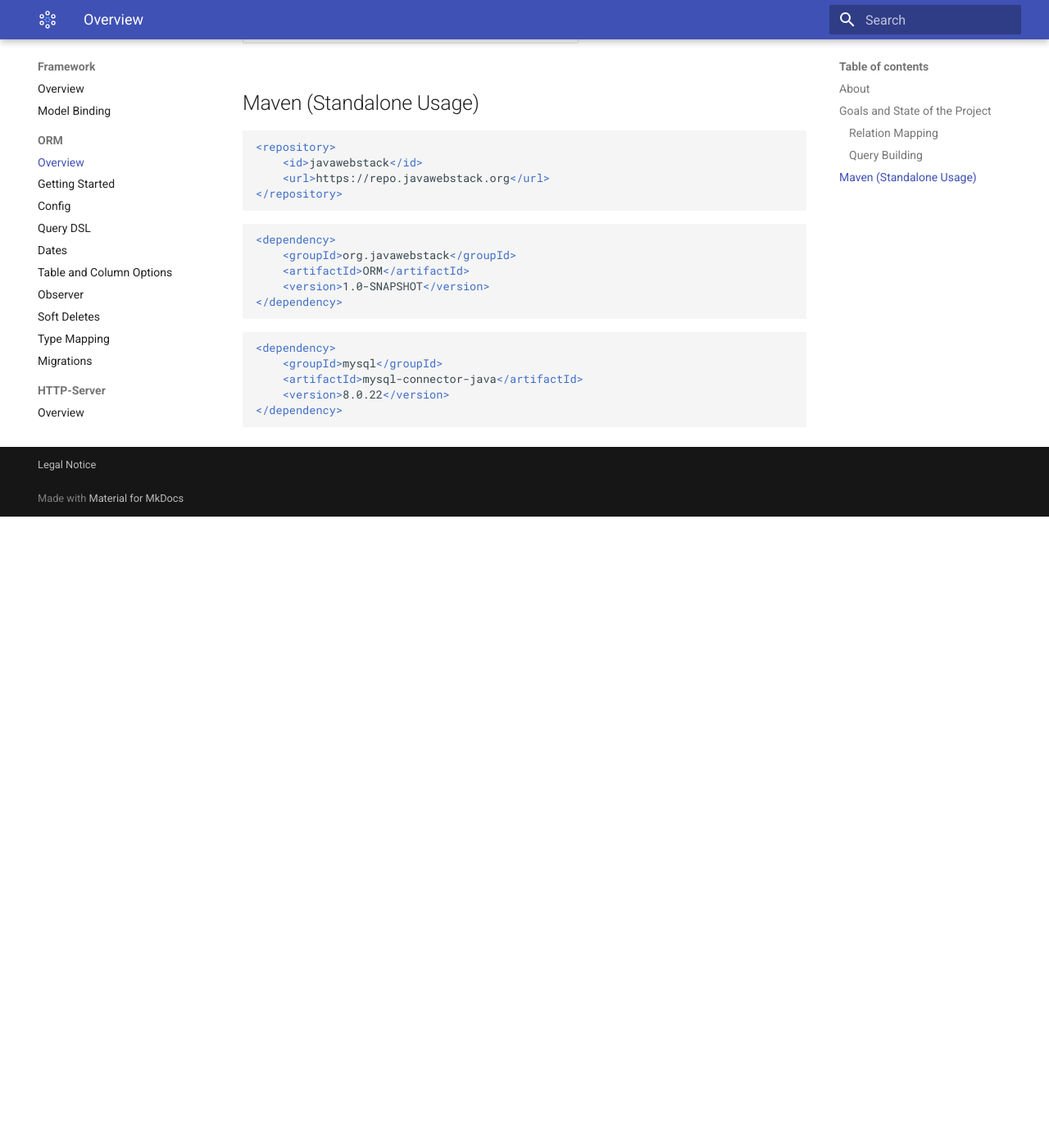
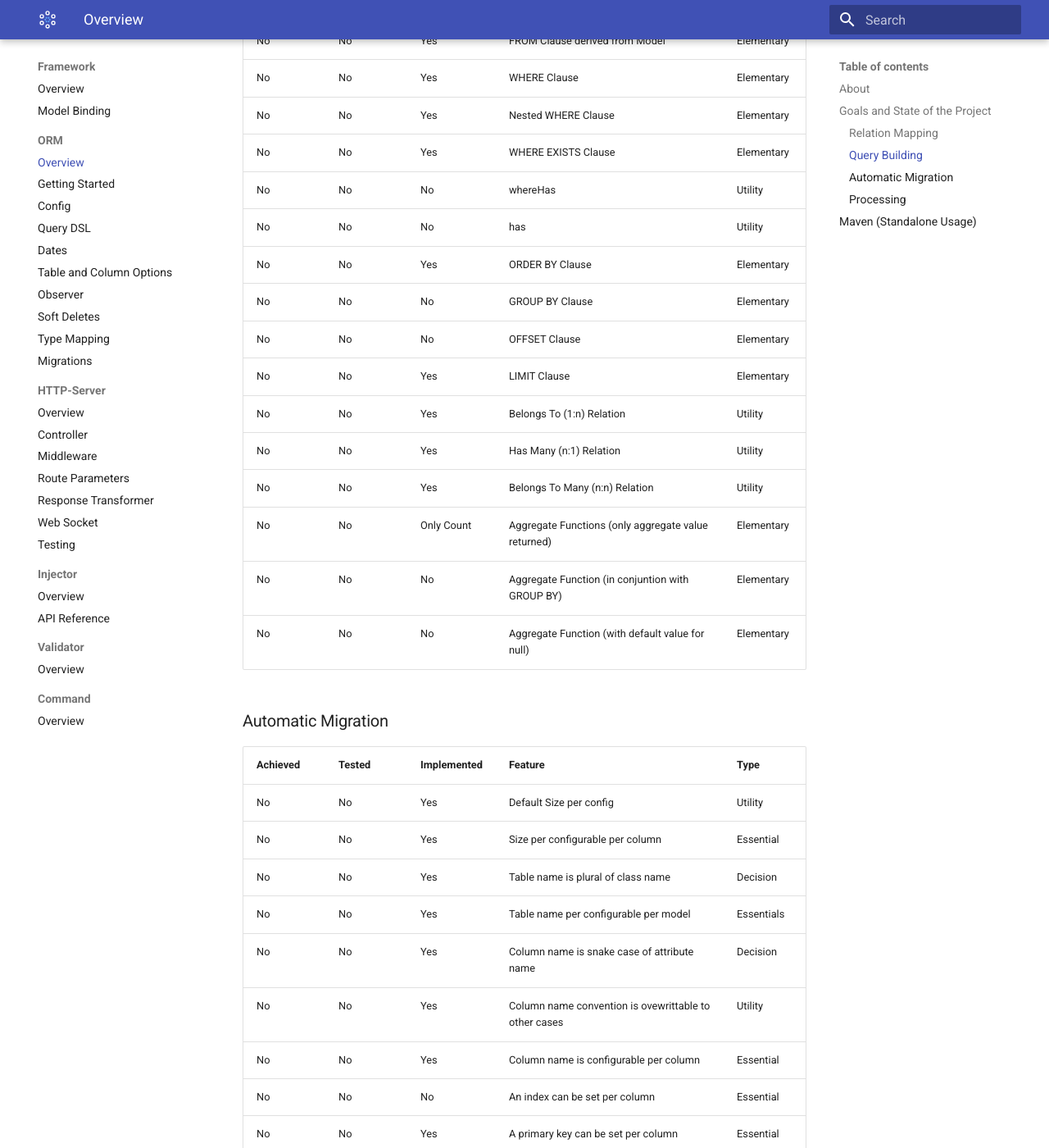
Before and after one commit to JavaWebStack/Docs, an MkDocs documentation site: the page built from docs/framework/orm/index.md, in a window 1280 px wide and 1400 px high, scrolled down 934 px. Shown: the whole window at 82% size. Built offline with MkDocs 1.6.1 and Material for MkDocs 9.7.7, drawn with Linux system fonts in a browser that asks for light colours; before the commit the page ends 1564 px from its top, so only the background shows below that; some of the changed text lies outside the part shown.

Commit message:
Add more specs

````diff
--- a/docs/framework/orm/index.md
+++ b/docs/framework/orm/index.md
@@ -12,15 +12,53 @@
 
 ### Relation Mapping
 
+|Achieved|Tested|Implemented|Feature|Type|
+| - | - | - | - | - |
+| No |No | Yes |  |  |
+
+### Query Building
+|Achieved|Tested|Implemented|Feature|Type|
+| - | - | - | - | - |
+| No | No | No | SELECT Clause (default: SELECT *) | Elementary |
+| No | No | Yes | FROM Clause derived from Model | Elementary |
+| No | No | Yes | WHERE Clause | Elementary |
+| No | No | Yes | Nested WHERE Clause | Elementary |
+| No | No | Yes | WHERE EXISTS Clause | Elementary |
+| No | No | No | whereHas | Utility |
+| No | No | No | has | Utility |
+| No | No | Yes | ORDER BY Clause | Elementary |
+| No | No | No | GROUP BY Clause | Elementary |
+| No | No | No | OFFSET Clause | Elementary |
+| No | No | Yes | LIMIT Clause | Elementary |
+| No | No | Yes | Belongs To (1:n) Relation | Utility |
+| No | No | Yes | Has Many (n:1) Relation | Utility |
+| No | No | Yes | Belongs To Many (n:n) Relation | Utility |
+| No | No | Only Count | Aggregate Functions (only aggregate value returned) | Elementary |
+| No | No | No | Aggregate Function (in conjuntion with GROUP BY) | Elementary |
+| No | No | No | Aggregate Function (with default value for null) | Elementary |
+
+### Automatic Migration
+|Achieved|Tested|Implemented|Feature|Type|
+| - | - | - | - | - |
+| No | No | Yes | Default Size per config | Utility |
+| No | No | Yes | Size per configurable per column | Essential |
+| No | No | Yes | Table name is plural of class name | Decision |
+| No | No | Yes | Table name per configurable per model | Essentials |
+| No | No | Yes | Column name is snake case of attribute name | Decision |
+| No | No | Yes | Column name convention is ovewrittable to other cases | Utility |
+| No | No | Yes | Column name is configurable per column | Essential |
+| No | No | No | An index can be set per column | Essential |
+| No | No | Yes | A primary key can be set per column | Essential |
+| No | No | Yes | A unique attribute can be set per column | Essential |
+| No | No | No | Not nullable can be configured per column | Essential |
+
+### Processing
 |Achieved|Tested|Implemented|Feature|
 | - | - | - | - |
-| No |No | No |
-|  |  |  |
+| No | No | Yes | Timestamps (Created At, Updated At) | Utility |
+| No | No | Yes | Soft Deletes | Utility |
+| No | No | Yes | Observer | Utility |
 
-### Query Building
-|Achieved|Tested|Implemented|Feature|
-| - | - | - | - |
-| No | No | Yes | |
 
 ## Maven (Standalone Usage)
 ```xml
````
